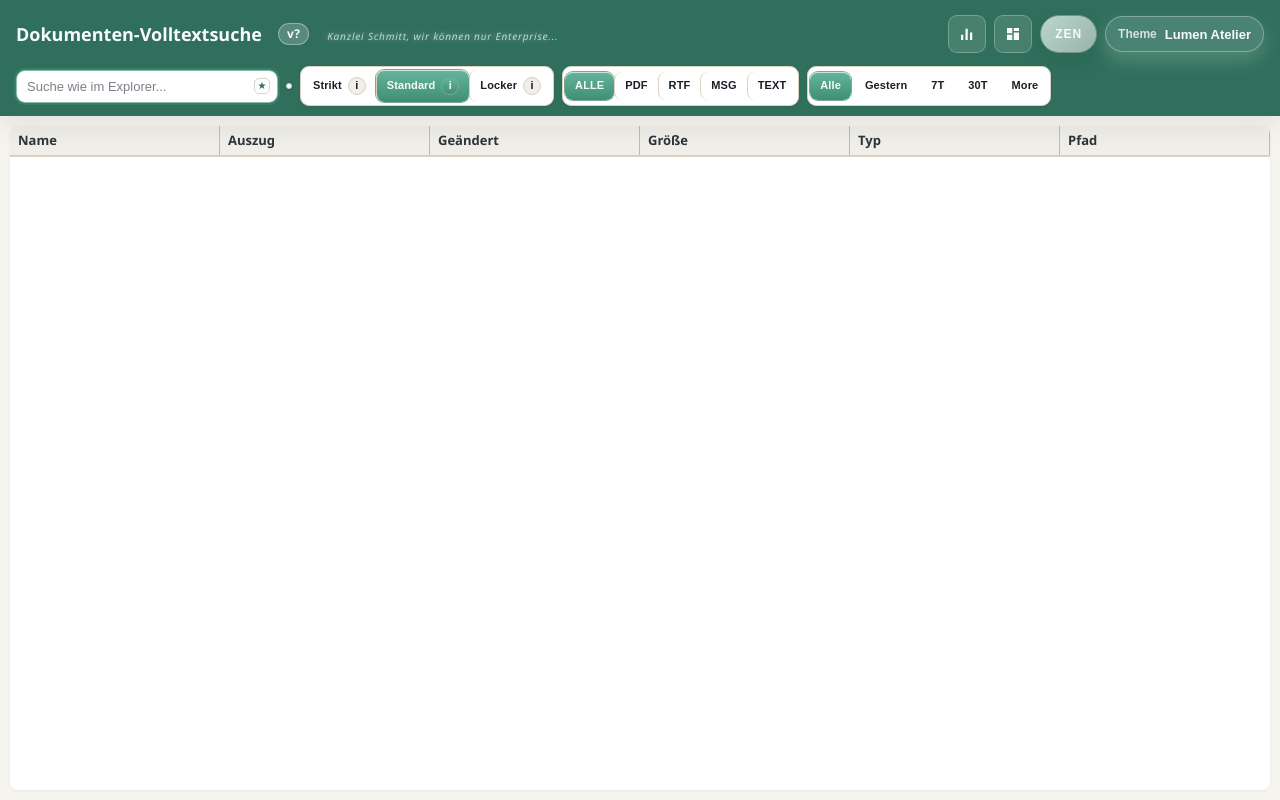
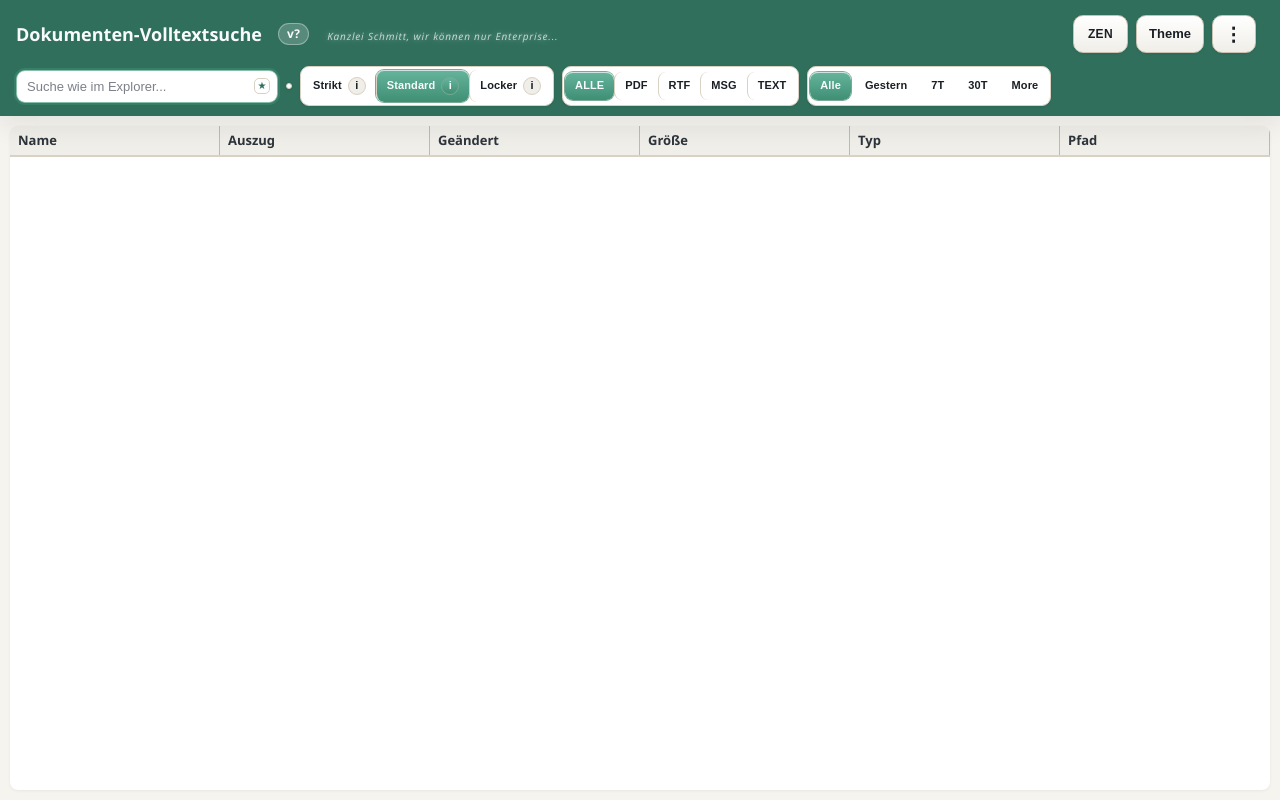
Before and after one commit to taumeister/index-search, a FastAPI app: page / in a window 1280 px wide. Run offline with FastAPI, Linux system fonts and the light colour scheme; lists and menus that the app fills with data are empty; parts of the project's set-up code (start-up, migrations or seed data) failed here and were passed over.

Commit message:
Version 0.3.15: Header-UX & Navigation

```diff
--- a/app/frontend/static/css/03-components/buttons.css
+++ b/app/frontend/static/css/03-components/buttons.css
@@ -197,22 +197,22 @@
     min-width: 52px;
     height: 34px;
     padding: 6px 14px;
-    border-radius: var(--radius-pill);
-    border: 1px solid color-mix(in srgb, var(--color-accent-contrast) 60%, var(--color-surface-muted));
-    background: linear-gradient(135deg, color-mix(in srgb, var(--color-accent) 36%, var(--color-surface)), color-mix(in srgb, var(--color-accent-strong) 45%, var(--color-surface-muted)));
-    color: var(--color-inverse);
+    border-radius: var(--radius-md);
+    border: 1px solid var(--color-border-strong);
+    background: linear-gradient(180deg, var(--color-surface), var(--color-surface-muted));
+    color: var(--color-text-strong);
     font-weight: var(--font-weight-bold);
-    letter-spacing: 0.08em;
+    letter-spacing: 0.03em;
     font-size: 12px;
     text-transform: uppercase;
-    box-shadow: var(--shadow-card);
-    transition: transform 0.12s ease, box-shadow 0.16s ease, background 0.2s ease, border-color 0.16s ease;
+    box-shadow: var(--shadow-soft);
+    transition: background 0.2s ease, border-color 0.16s ease, transform 0.12s ease;
 }
 
 .zen-header-toggle:hover {
     transform: translateY(-1px);
-    background: linear-gradient(135deg, color-mix(in srgb, var(--color-accent) 48%, var(--color-surface)), color-mix(in srgb, var(--color-accent-strong) 58%, var(--color-surface-muted)));
-    border-color: color-mix(in srgb, var(--color-accent-contrast) 80%, var(--color-surface));
+    background: linear-gradient(180deg, color-mix(in srgb, var(--color-surface-muted) 80%, var(--color-accent) 20%), var(--color-surface));
+    border-color: color-mix(in srgb, var(--color-accent) 25%, var(--color-border-strong));
 }
 
 .zen-header-toggle:focus-visible {
@@ -221,10 +221,90 @@
 }
 
 .zen-header-toggle.active {
-    background: linear-gradient(135deg, var(--color-accent-strong), var(--color-accent-contrast));
-    box-shadow: var(--shadow-strong);
-    border-color: color-mix(in srgb, var(--color-accent-contrast) 90%, var(--color-accent));
-    color: var(--color-inverse);
+    background: linear-gradient(180deg, color-mix(in srgb, var(--color-accent) 32%, var(--color-surface-muted)), color-mix(in srgb, var(--color-accent-contrast) 28%, var(--color-surface)));
+    box-shadow: var(--shadow-card);
+    border-color: color-mix(in srgb, var(--color-accent) 40%, var(--color-border-strong));
+    color: var(--color-text-strong);
+}
+
+.menu-wrapper {
+    position: relative;
+}
+
+.menu-toggle {
+    min-width: 44px;
+    height: 34px;
+    padding: 6px 10px;
+    border-radius: var(--radius-md);
+    border: 1px solid var(--color-border-strong);
+    background: linear-gradient(180deg, var(--color-surface), var(--color-surface-muted));
+    color: var(--color-text-strong);
+    font-weight: var(--font-weight-medium);
+    box-shadow: var(--shadow-soft);
+    letter-spacing: 0.02em;
+}
+
+.menu-dots {
+    display: inline-block;
+    font-size: 19px;
+    line-height: 1;
+    font-weight: 700;
+    letter-spacing: 0.08em;
+}
+
+.header-hidden-triggers {
+    display: none !important;
+}
+
+.menu-divider {
+    height: 1px;
+    background: color-mix(in srgb, var(--color-border) 80%, transparent);
+    margin: 4px 0;
+}
+
+.menu-dropdown {
+    position: absolute;
+    top: calc(100% + 6px);
+    right: 0;
+    min-width: 160px;
+    padding: 6px;
+    background: var(--color-surface);
+    border: 1px solid var(--color-border);
+    border-radius: var(--radius-md);
+    box-shadow: var(--shadow-card);
+    display: flex;
+    flex-direction: column;
+    gap: 4px;
+    z-index: 9000;
+}
+
+.menu-dropdown.hidden {
+    display: none;
+}
+
+.menu-item {
+    display: block;
+    width: 100%;
+    text-align: left;
+    padding: 8px 10px;
+    border-radius: var(--radius-sm);
+    border: 1px solid transparent;
+    background: transparent;
+    color: var(--color-text-strong);
+    font-weight: var(--font-weight-medium);
+    cursor: pointer;
+    text-decoration: none;
+    transition: background 0.12s ease, border-color 0.12s ease, color 0.12s ease;
+}
+
+.menu-item:hover {
+    background: color-mix(in srgb, var(--color-accent) 10%, var(--color-surface-muted));
+    border-color: color-mix(in srgb, var(--color-accent) 20%, var(--color-border));
+}
+
+.menu-item:focus-visible {
+    outline: var(--focus-ring);
+    outline-offset: var(--focus-offset);
 }
 
 .theme-switcher {
@@ -245,6 +325,32 @@
     cursor: pointer;
     box-shadow: 0 8px 20px color-mix(in srgb, var(--color-inverse) 20%, transparent);
     transition: background 0.15s ease, border-color 0.15s ease, transform 0.12s ease;
+}
+
+.theme-toggle-btn {
+    min-width: 68px;
+    height: 34px;
+    padding: 6px 12px;
+    border-radius: var(--radius-md);
+    border: 1px solid var(--color-border-strong);
+    background: linear-gradient(180deg, var(--color-surface), var(--color-surface-muted));
+    color: var(--color-text-strong);
+    font-weight: var(--font-weight-medium);
+    box-shadow: var(--shadow-soft);
+}
+
+.theme-toggle-btn:hover {
+    background: linear-gradient(180deg, color-mix(in srgb, var(--color-surface-muted) 80%, var(--color-accent) 20%), var(--color-surface));
+    border-color: color-mix(in srgb, var(--color-accent) 25%, var(--color-border-strong));
+}
+
+.theme-toggle-btn:focus-visible {
+    outline: var(--focus-ring);
+    outline-offset: var(--focus-offset);
+}
+
+.theme-toggle-hidden {
+    display: none;
 }
 
 .theme-chip:hover {
@@ -270,7 +376,7 @@
 
 .theme-menu {
     position: absolute;
-    top: calc(100% + 8px);
+    top: calc(100% + 6px);
     right: 0;
     min-width: 220px;
     max-width: 280px;
--- a/app/frontend/static/main.js
+++ b/app/frontend/static/main.js
@@ -1484,6 +1484,28 @@ if (zenToggle) {
     });
 }
 
+const themeToggleHeader = document.getElementById("theme-toggle-header");
+if (themeToggleHeader) {
+    themeToggleHeader.addEventListener("click", (e) => {
+        e.stopPropagation();
+        toggleThemeMenu();
+    });
+}
+const navHome = document.getElementById("nav-home");
+if (navHome) {
+    navHome.addEventListener("click", () => {
+        window.location.href = "/";
+    });
+}
+const navHomeLinks = document.querySelectorAll("a[href='/']");
+if (!navHome && navHomeLinks.length === 0) {
+    // Fallback, falls Buttons durch Templates ohne Script geladen werden
+    const btns = document.querySelectorAll("#nav-home");
+    btns.forEach((btn) => {
+        btn.addEventListener("click", () => (window.location.href = "/"));
+    });
+}
+
 const loadMoreBtn = document.getElementById("load-more");
 if (loadMoreBtn) {
     loadMoreBtn.addEventListener("click", () => {
@@ -1504,6 +1526,55 @@ if (loadMoreBtn) {
         }
     });
 }
+
+// Header menu
+function setupHeaderMenu() {
+    const toggle = document.getElementById("header-menu");
+    const dropdown = document.getElementById("header-menu-dropdown");
+    if (!toggle || !dropdown) return;
+    const closeMenu = () => {
+        dropdown.classList.add("hidden");
+        toggle.setAttribute("aria-expanded", "false");
+    };
+    const openMenu = () => {
+        dropdown.classList.remove("hidden");
+        toggle.setAttribute("aria-expanded", "true");
+    };
+    const toggleMenu = () => {
+        if (dropdown.classList.contains("hidden")) openMenu();
+        else closeMenu();
+    };
+    toggle.addEventListener("click", (e) => {
+        e.stopPropagation();
+        toggleMenu();
+    });
+    document.addEventListener("click", (e) => {
+        if (!dropdown.contains(e.target) && e.target !== toggle) {
+            closeMenu();
+        }
+    });
+    document.addEventListener("keydown", (e) => {
+        if (e.key === "Escape") closeMenu();
+    });
+    const adminBtn = document.getElementById("admin-button-menu");
+    if (adminBtn) {
+        adminBtn.addEventListener("click", () => {
+            closeMenu();
+            const adminTrigger = document.getElementById("admin-button");
+            if (adminTrigger) adminTrigger.click();
+        });
+    }
+    const feedbackBtn = document.getElementById("feedback-trigger-menu");
+    if (feedbackBtn) {
+        feedbackBtn.addEventListener("click", () => {
+            closeMenu();
+            const trigger = document.getElementById("feedback-trigger");
+            if (trigger) trigger.click();
+        });
+    }
+}
+
+setupHeaderMenu();
 
 setupPopup();
 setupPreviewResizer();
--- a/app/frontend/templates/dashboard.html
+++ b/app/frontend/templates/dashboard.html
@@ -39,8 +39,7 @@
     {% set header_eyebrow = None %}
     {% set version_badge = None %}
     {% set header_actions = [
-        {"type":"icon","href":"/","label":"Suche","icon":"search"},
-        {"type":"icon","href":"/metrics","label":"Metrics","icon":"metrics"}
+        {"type":"button","label":"Zur Suche","id":"nav-home","class":"btn btn-secondary","href":"/"}
     ] %}
     <header class="app-header">
         {% include "partials/header_top.html" with context %}
--- a/app/frontend/templates/index.html
+++ b/app/frontend/templates/index.html
@@ -48,15 +48,19 @@
     {% set header_eyebrow = None %}
     {% set version_badge = app_version or 'v?' %}
     {% set theme_switcher = True %}
-{% set base_actions = [
-        {"type":"icon","href":"/metrics","label":"Metrics","icon":"metrics"},
-        {"type":"icon","href":"/dashboard","label":"Dashboard","icon":"dashboard"}
+{% set base_menu_items = [
+        {"label":"Admin","id":"admin-button-menu","action":"admin"},
+        {"label":"Feedback","id":"feedback-trigger-menu","action":"feedback"} if feedback_enabled else None,
+        {"label":"divider","type":"divider"},
+        {"label":"Dashboard","href":"/dashboard","id":"menu-dashboard"},
+        {"label":"Metrics","href":"/metrics","id":"menu-metrics"}
+    ] | select | list %}
+{% set menu_items = base_menu_items %}
+{% set header_actions = [
+        {"type":"button","label":"ZEN","id":"zen-toggle","class":"btn btn-secondary zen-header-toggle"},
+        {"type":"button","label":"Theme","id":"theme-toggle-header","class":"btn btn-secondary theme-toggle-btn"},
+        {"type":"menu","id":"header-menu","label":"Menü","entries": menu_items}
     ] %}
-{% set header_actions = base_actions
-        + ([{"type":"icon_button","label":"Feedback","icon_text":"F","id":"feedback-trigger","classes":"feedback-icon"}] if feedback_enabled else [])
-        + [{"type":"icon_button","label":"Admin","icon_text":"A","id":"admin-button","classes":"admin-entry"}]
-        + [{"type":"button","label":"ZEN","id":"zen-toggle","class":"btn btn-secondary zen-header-toggle"}]
-    %}
     <header class="app-header">
         {% include "partials/header_top.html" with context %}
         <div class="search-bar">
--- a/app/frontend/templates/metrics.html
+++ b/app/frontend/templates/metrics.html
@@ -39,8 +39,7 @@
     {% set header_eyebrow = None %}
     {% set version_badge = None %}
     {% set header_actions = [
-        {"type":"icon","href":"/","label":"Suche","icon":"search"},
-        {"type":"icon","href":"/dashboard","label":"Dashboard","icon":"dashboard"}
+        {"type":"button","label":"Zur Suche","id":"nav-home","class":"btn btn-secondary","href":"/"}
     ] %}
     <header class="app-header matrix-header">
         {% include "partials/header_top.html" with context %}
--- a/app/frontend/templates/partials/header_top.html
+++ b/app/frontend/templates/partials/header_top.html
@@ -32,25 +32,30 @@
     </div>
     <div class="header-actions compact-actions">
         {% for action in header_actions %}
-        {% if action.type == "icon" %}
-            <a href="{{ action.href }}" class="icon-button{{ ' ' + action.classes if action.classes else '' }}" aria-label="{{ action.label }}" title="{{ action.title or action.label }}" {% if action.id %}id="{{ action.id }}"{% endif %}>
-                {% if action.icon_text %}{{ action.icon_text }}{% else %}{{ render_icon(action.icon) }}{% endif %}
-            </a>
-        {% elif action.type == "icon_button" %}
-            <button type="button" class="icon-button{{ ' ' + action.classes if action.classes else '' }}" aria-label="{{ action.label }}" title="{{ action.title or action.label }}" {% if action.id %}id="{{ action.id }}"{% endif %}>
-                {% if action.icon_text %}{{ action.icon_text }}{% else %}{{ render_icon(action.icon) }}{% endif %}
-            </button>
-        {% elif action.type == "link" %}
+            {% if action.type == "button" and action.href %}
                 <a href="{{ action.href }}" class="{{ action.class or 'btn btn-secondary' }}" {% if action.id %}id="{{ action.id }}"{% endif %}>{{ action.label }}</a>
             {% elif action.type == "button" %}
                 <button type="button" class="{{ action.class or 'btn btn-secondary' }}" {% if action.id %}id="{{ action.id }}"{% endif %}>{{ action.label }}</button>
-            {% elif action.type == "pill" %}
-                <span class="{{ action.class or 'pill version-pill' }}" {% if action.id %}id="{{ action.id }}"{% endif %}>{{ action.label }}</span>
+            {% elif action.type == "menu" %}
+                <div class="menu-wrapper">
+                    <button type="button" class="btn btn-secondary menu-toggle" id="{{ action.id }}" aria-haspopup="true" aria-expanded="false" aria-label="{{ action.label }}"><span class="menu-dots">⋮</span></button>
+                    <div class="menu-dropdown hidden" id="{{ action.id }}-dropdown" role="menu">
+                        {% for item in action.entries %}
+                            {% if item.type == "divider" %}
+                                <div class="menu-divider" role="separator"></div>
+                            {% elif item.href %}
+                                <a href="{{ item.href }}" class="menu-item" {% if item.id %}id="{{ item.id }}"{% endif %}>{{ item.label }}</a>
+                            {% else %}
+                                <button type="button" class="menu-item" {% if item.id %}id="{{ item.id }}"{% endif %}>{{ item.label }}</button>
+                            {% endif %}
+                        {% endfor %}
+                    </div>
+                </div>
             {% endif %}
         {% endfor %}
         {% if theme_switcher %}
             <div class="theme-switcher">
-                <button type="button" class="theme-chip" id="theme-toggle" aria-haspopup="true" aria-expanded="false">
+                <button type="button" class="btn btn-secondary theme-toggle-btn theme-toggle-hidden" id="theme-toggle" aria-haspopup="true" aria-expanded="false">
                     <span class="theme-chip-label">Theme</span>
                     <span class="theme-chip-value" id="theme-toggle-label">–</span>
                 </button>
@@ -58,4 +63,8 @@
             </div>
         {% endif %}
     </div>
+    <div class="header-hidden-triggers">
+        <button type="button" id="admin-button" class="hidden" aria-hidden="true" tabindex="-1"></button>
+        <button type="button" id="feedback-trigger" class="hidden" aria-hidden="true" tabindex="-1"></button>
+    </div>
 </div>
```
Also changed, not shown: docs/RELEASE-NOTES.md (+6 -0 lines), 1 other file.
